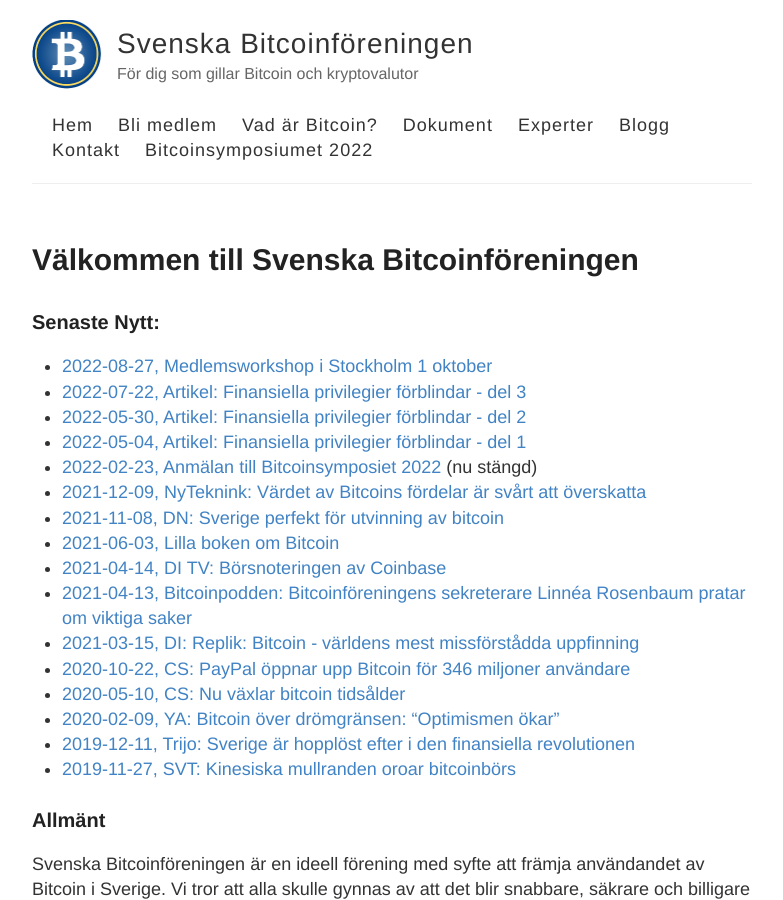
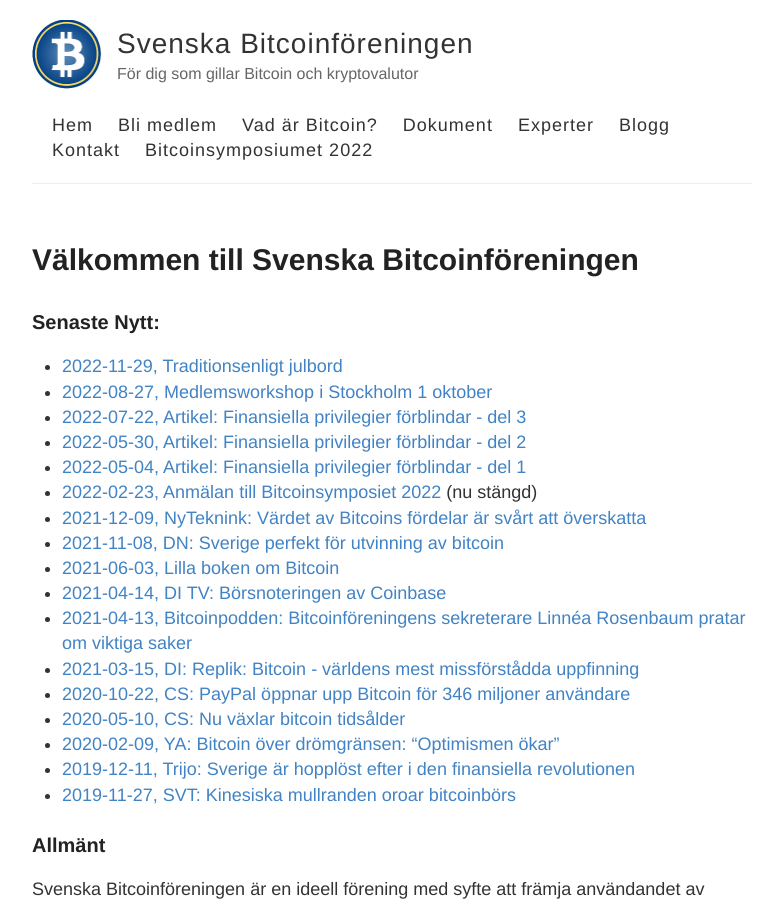
Before and after one commit to bitcoinforeningen/bitcoinforeningen.github.io, a Jekyll site: the page built from index.md, in a window 1280 px wide and 900 px high. Shown: the whole window, without its empty margins (248-1031 px from the left). Built offline with Jekyll 4.4.1, drawn with Linux system fonts in a browser that asks for light colours.

Commit message:
Update index.md

```diff
--- a/index.md
+++ b/index.md
@@ -5,6 +5,7 @@ permalink: /
 ---
 
 ### Senaste Nytt:
+- [2022-11-29, Traditionsenligt julbord]({% link _posts/2022-11-29-julbord.md %})
 - [2022-08-27, Medlemsworkshop i Stockholm 1 oktober]({% link _posts/2022-08-26-medlemsworkshop.md %})
 - [2022-07-22, Artikel: Finansiella privilegier förblindar - del 3](https://www.bitcoin.se/articles/finansiella-privilegier-forblindar-del-3)
 - [2022-05-30, Artikel: Finansiella privilegier förblindar - del 2](https://www.bitcoin.se/articles/finansiella-privilegier-forblindar-del-2)
```
